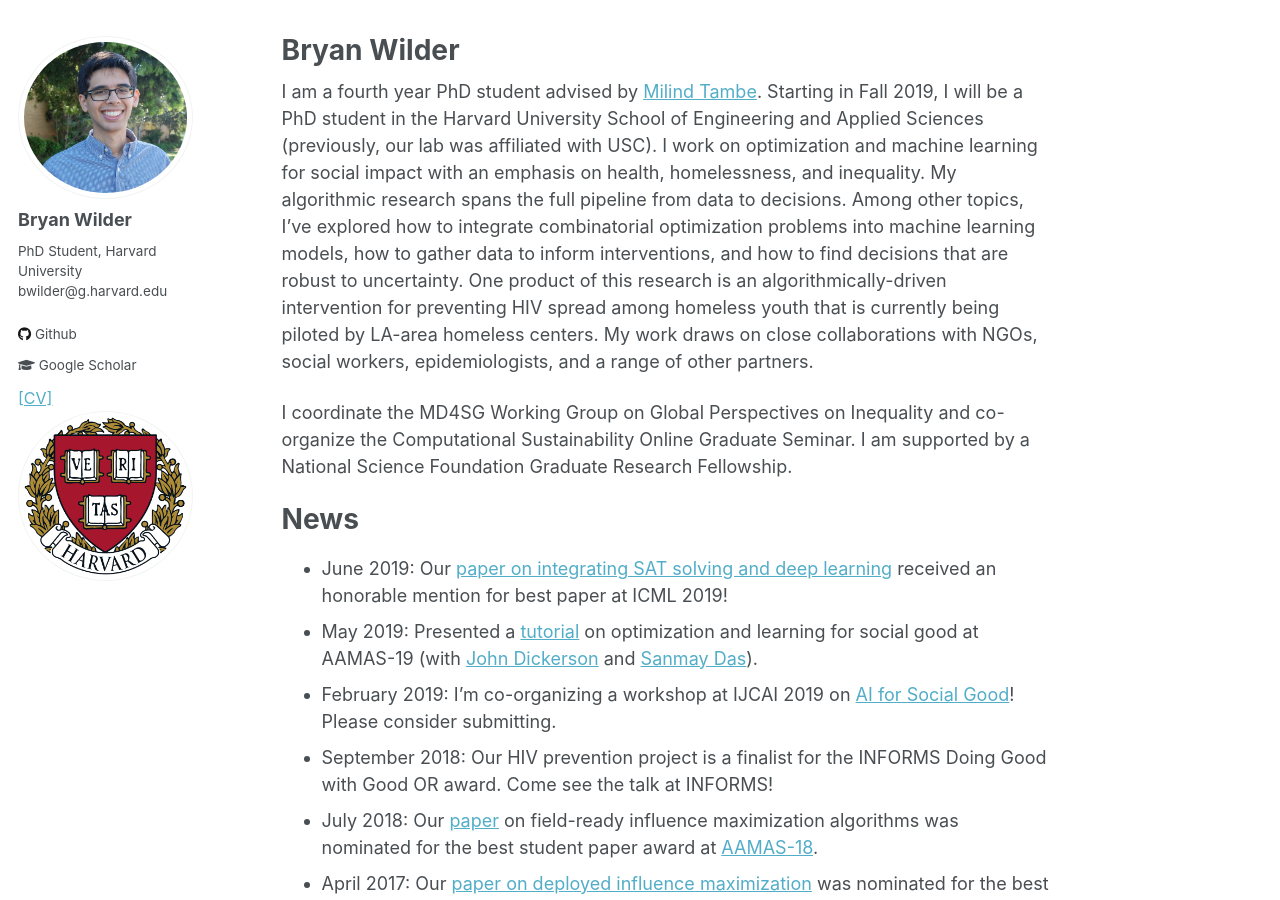
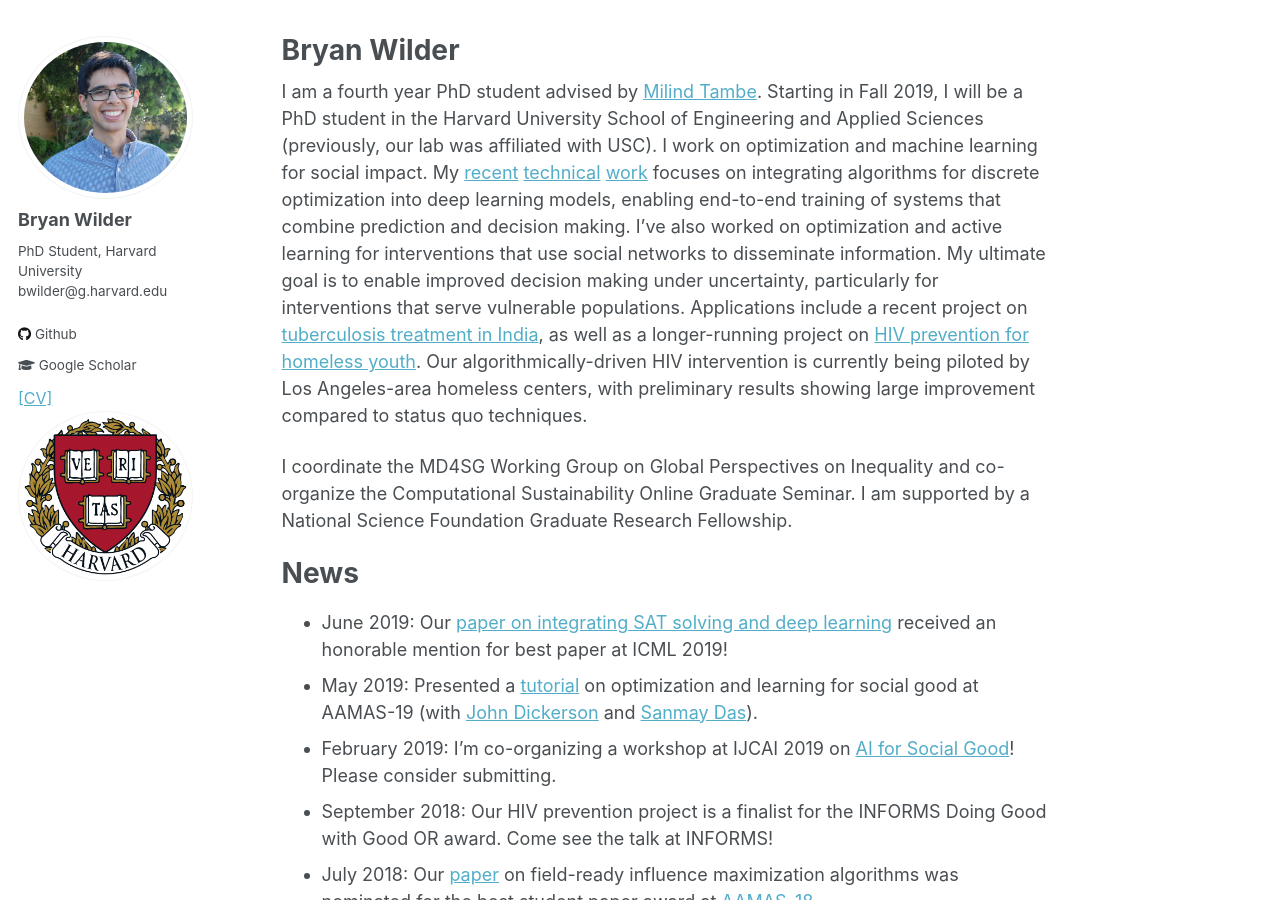
Before and after one commit to bryanwilder/bryanwilder.github.io, a Jekyll site: the page built from _pages/about.md, in a window 1280 px wide and 900 px high. Built offline with Jekyll 4.4.1, drawn with Linux system fonts in a browser that asks for light colours.

Commit message:
Update about.md

```diff
--- a/_pages/about.md
+++ b/_pages/about.md
@@ -7,7 +7,7 @@
   - /about/
   - /about.html
 ---
-I am a fourth year PhD student advised by [Milind Tambe](https://www.seas.harvard.edu/directory/mtambe). Starting in Fall 2019, I will be a PhD student in the Harvard University School of Engineering and Applied Sciences (previously, our lab was affiliated with USC). I work on optimization and machine learning for social impact with an emphasis on health, homelessness, and inequality. My algorithmic research spans the full pipeline from data to decisions. Among other topics, I've explored how to integrate combinatorial optimization problems into machine learning models, how to gather data to inform interventions, and how to find decisions that are robust to uncertainty. One product of this research is an algorithmically-driven intervention for preventing HIV spread among homeless youth that is currently being piloted by LA-area homeless centers. My work draws on close collaborations with NGOs, social workers, epidemiologists, and a range of other partners.
+I am a fourth year PhD student advised by [Milind Tambe](https://www.seas.harvard.edu/directory/mtambe). Starting in Fall 2019, I will be a PhD student in the Harvard University School of Engineering and Applied Sciences (previously, our lab was affiliated with USC). I work on optimization and machine learning for social impact. My [recent](https://arxiv.org/abs/1905.13732) [technical](http://proceedings.mlr.press/v97/wang19e/wang19e.pdf) [work](files/aaai_melding.pdf) focuses on integrating algorithms for discrete optimization into deep learning models, enabling end-to-end training of systems that combine prediction and decision making. I've also worked on optimization and active learning for interventions that use social networks to disseminate information. My ultimate goal is to enable improved decision making under uncertainty, particularly for interventions that serve vulnerable populations. Applications include a recent project on [tuberculosis treatment in India](https://arxiv.org/abs/1902.01506), as well as a longer-running project on [HIV prevention for homeless youth](files/aamas_deployment.pdf). Our algorithmically-driven HIV intervention is currently being piloted by Los Angeles-area homeless centers, with preliminary results showing large improvement compared to status quo techniques.
 
 I coordinate the MD4SG Working Group on Global Perspectives on Inequality and co-organize the Computational Sustainability Online Graduate Seminar. I am supported by a National Science Foundation Graduate Research Fellowship.
 
```
